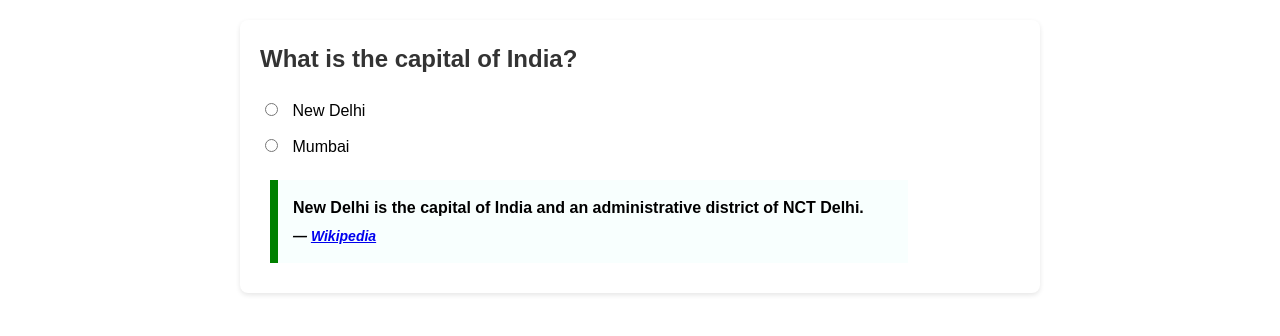
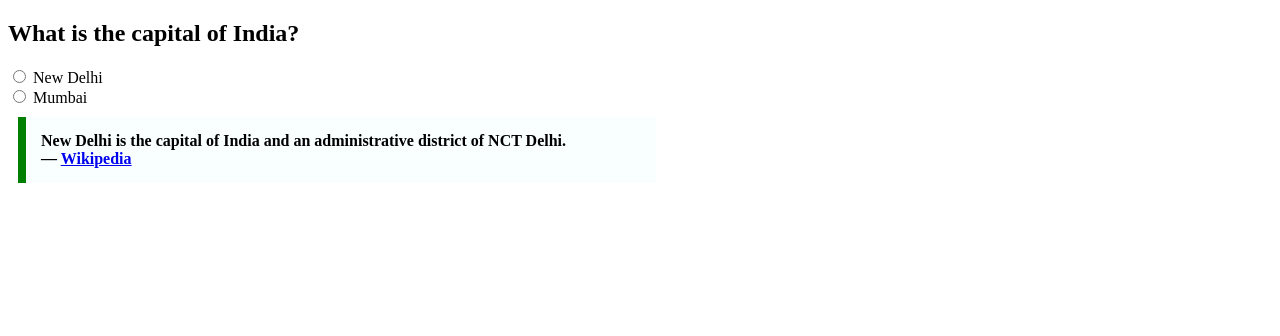
Before and after one commit to acciojob/trivia-Saurabhmishra1909, a website: page main.html in a window 1280 px wide. Drawn offline with Linux system fonts and the light colour scheme.

Commit message:
created a submission

```diff
--- a/styles.css
+++ b/styles.css
@@ -1,41 +1,3 @@
-
-/* Your CSS Code here. */
-body {
-            font-family: Arial, sans-serif;
-            max-width: 800px;
-            margin: 0 auto;
-            padding: 20px;
-            line-height: 1.6;
-        }
-
-        .question-container {
-            background-color: #ffffff;
-            border-radius: 8px;
-            box-shadow: 0 2px 5px rgba(0,0,0,0.1);
-            padding: 20px;
-            margin-bottom: 20px;
-        }
-
-        h2 {
-            color: #333333;
-            margin-top: 0;
-        }
-
-        .options {
-            margin: 20px 0;
-        }
-
-        .option {
-            margin-bottom: 10px;
-        }
-
-        input[type="radio"] {
-            margin-right: 10px;
-        }
-
-        label {
-            font-size: 16px;
-        }
 
         blockquote {
             max-width: 600px;
@@ -45,9 +7,3 @@ body {
             background-color: #f8fffe;
             font-weight: bold;
         }
-
-        .citation {
-            font-style: italic;
-            font-size: 14px;
-            margin-top: 5px;
-        }
```
